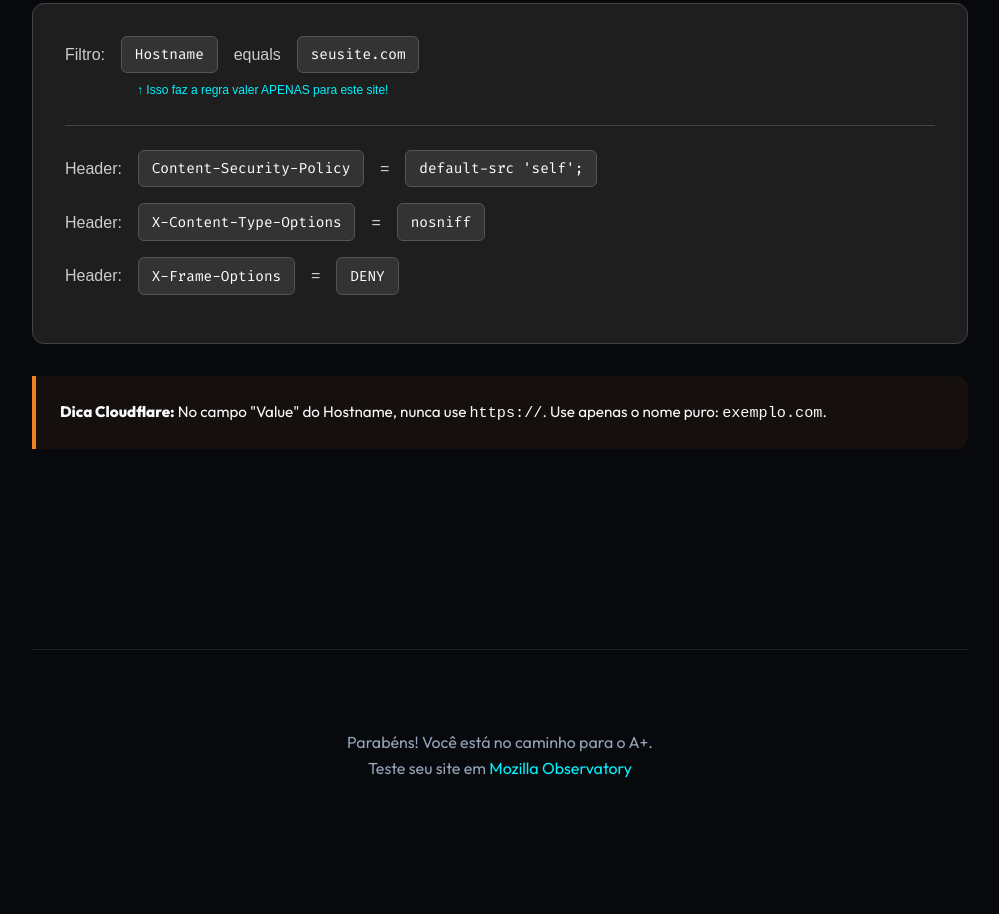
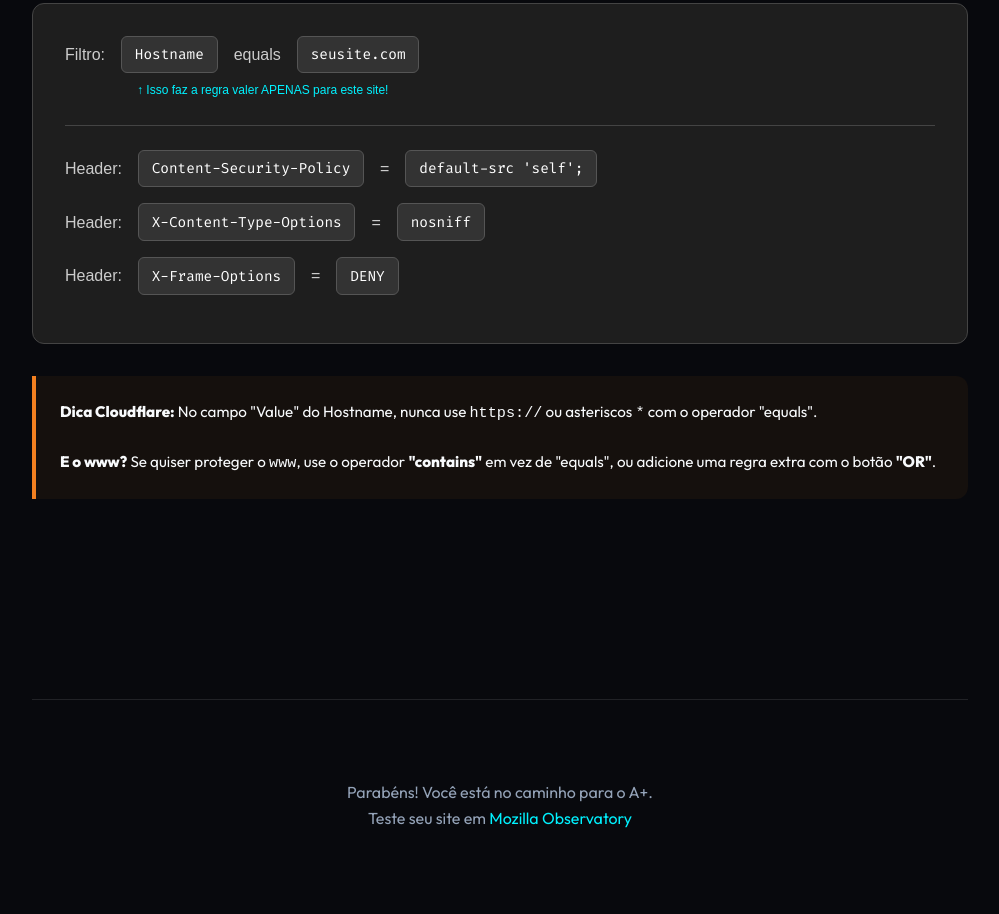
Before and after one commit to inteligenciamilgrau/safelearn, a plain HTML site: page index.html in a window 1280 px wide. Shown: the part 7623-8537 px from the top of the page, without its empty margins (140-1139 px from the left). Drawn offline with Linux system fonts and the light colour scheme.

Commit message:
feat: add tip about wildcards and subdomains (www) in Cloudflare config

```diff
--- a/index.html
+++ b/index.html
@@ -298,7 +298,9 @@ Permissions-Policy: camera=(), microphone=()
                 </div>
 
                 <div class="tip-box" style="border-color: #f38020; background: rgba(243, 128, 32, 0.05);">
-                    <strong>Dica Cloudflare:</strong> No campo "Value" do Hostname, nunca use <code>https://</code>. Use apenas o nome puro: <code>exemplo.com</code>.
+                    <strong>Dica Cloudflare:</strong> No campo "Value" do Hostname, nunca use <code>https://</code> ou asteriscos <code>*</code> com o operador "equals".
+                    <br><br>
+                    <strong>E o www?</strong> Se quiser proteger o <code>www</code>, use o operador <strong>"contains"</strong> em vez de "equals", ou adicione uma regra extra com o botão <strong>"OR"</strong>.
                 </div>
             </div>
         </div>
```
